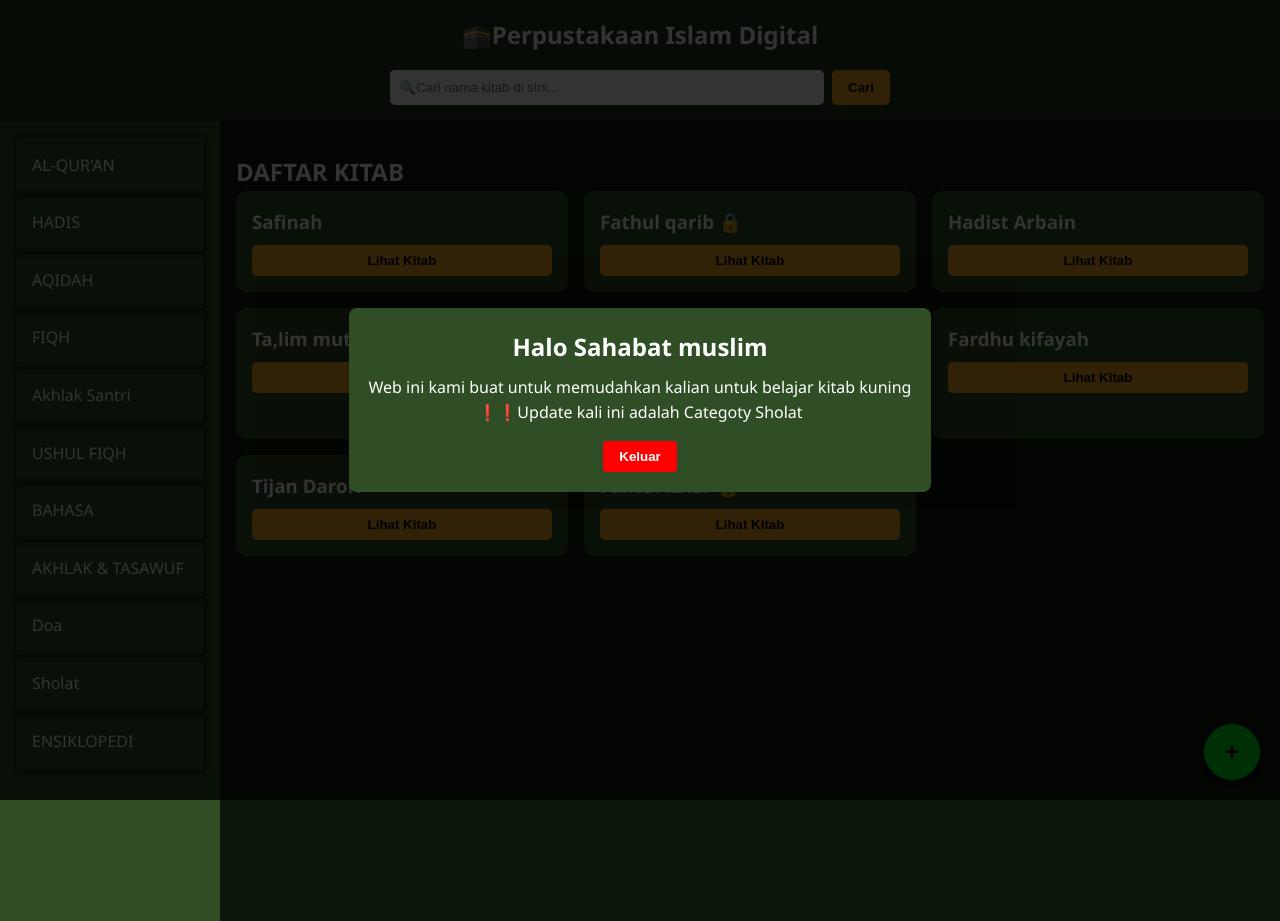
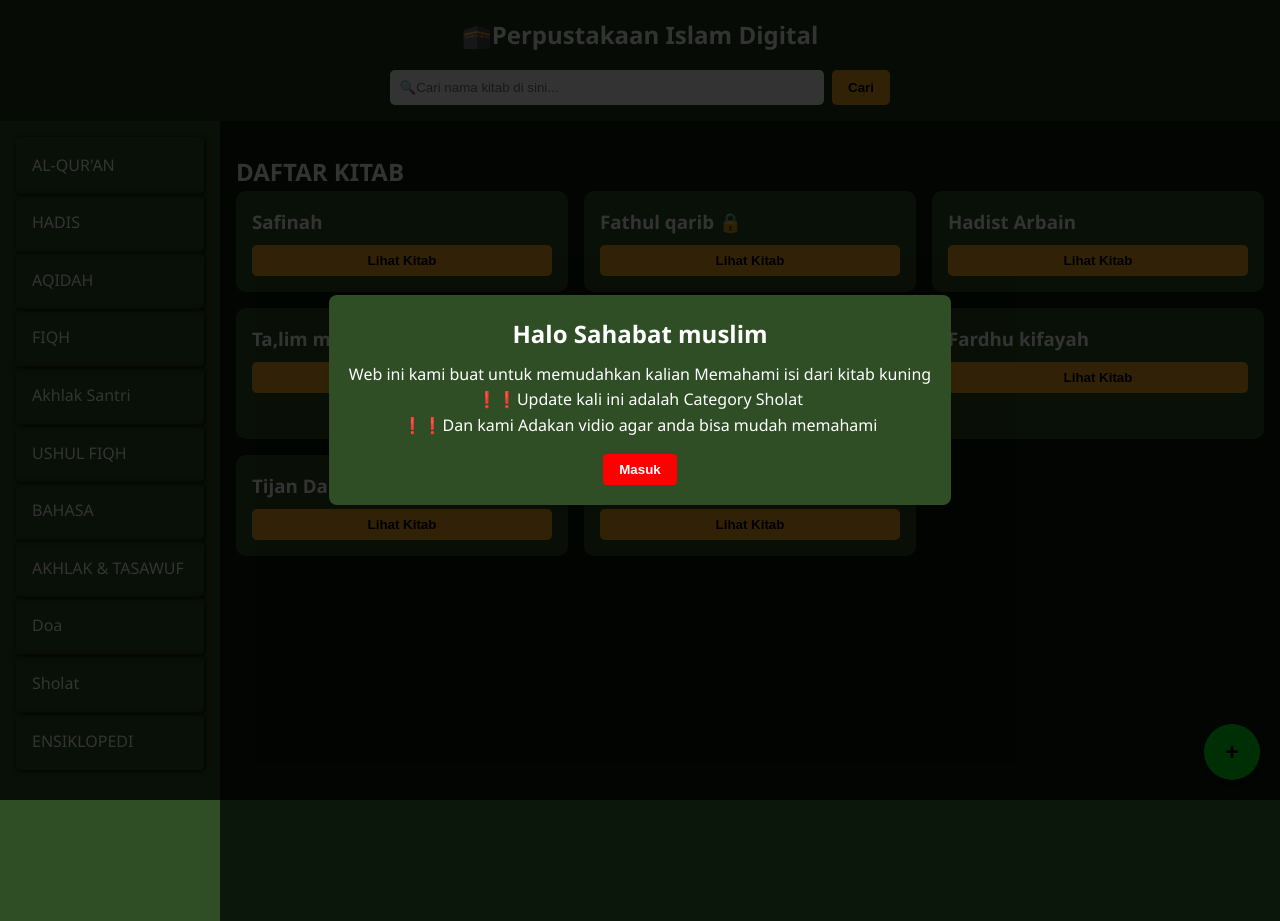
Before and after one commit to farhan8883-max/Perpustakaan-islamii, a plain HTML site: page index.html in a window 1280 px wide. Drawn offline with Linux system fonts and the light colour scheme.

Commit message:
Update index.html

```diff
--- a/index.html
+++ b/index.html
@@ -259,12 +259,14 @@
      <div id="welcomeModal" class="modal-overlay">
      <div class="modal-content">
        <h1>Halo Sahabat muslim</h1>
-       <p>Web ini kami buat untuk memudahkan kalian untuk belajar kitab kuning </p>
-       <p>❗❗Update kali ini adalah Categoty Sholat </p>
-       <button id="closeModal">Keluar</button>
+       <p>Web ini kami buat untuk memudahkan kalian Memahami isi dari kitab kuning </p>
+       <p>❗❗Update kali ini adalah Category Sholat </p>
+       <p>❗❗Dan kami Adakan vidio agar anda bisa mudah memahami</p>
+       <button id="closeModal">Masuk</button>
      </div>
      </div>
   </header>
+
 
   <div class="container">
     <aside>
```
